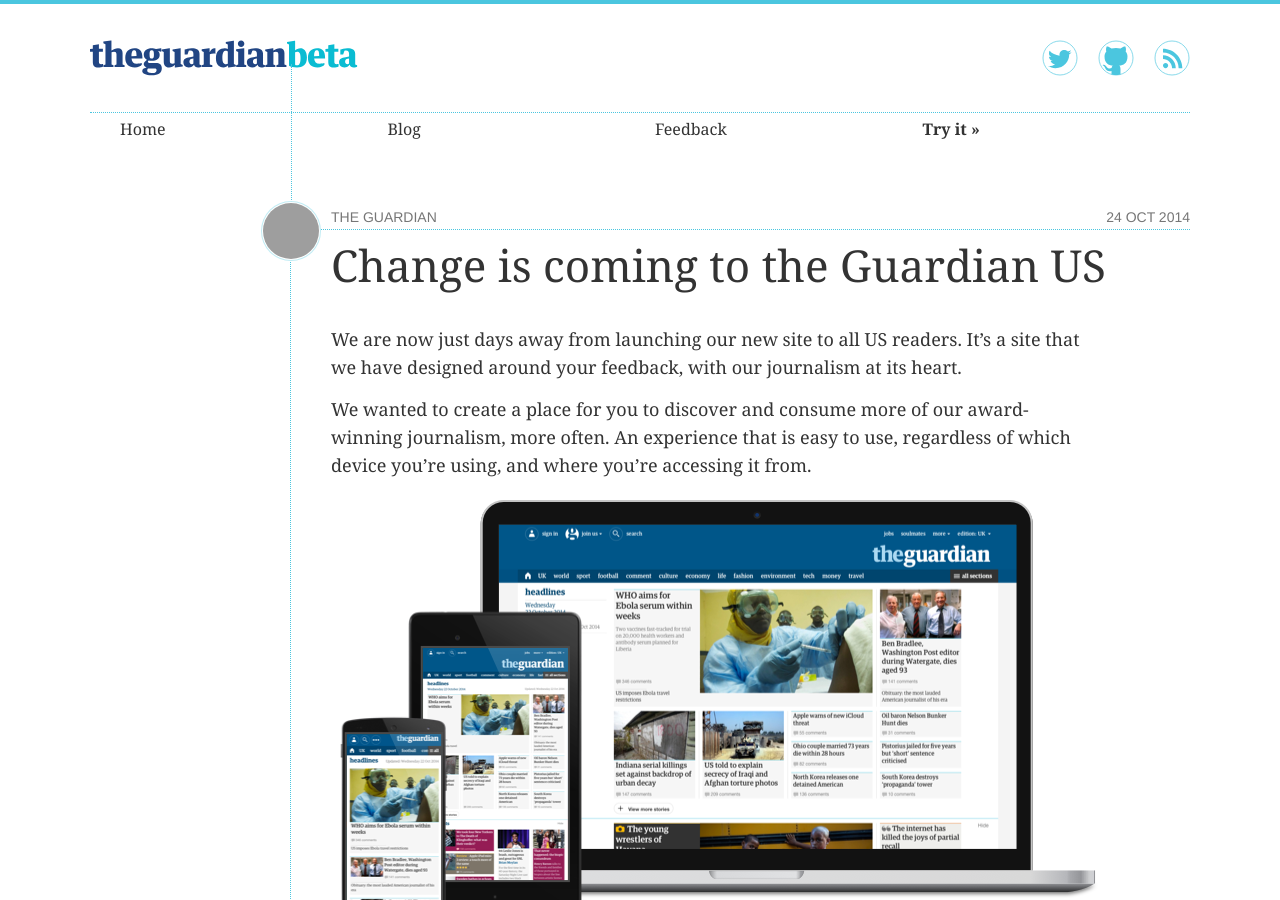
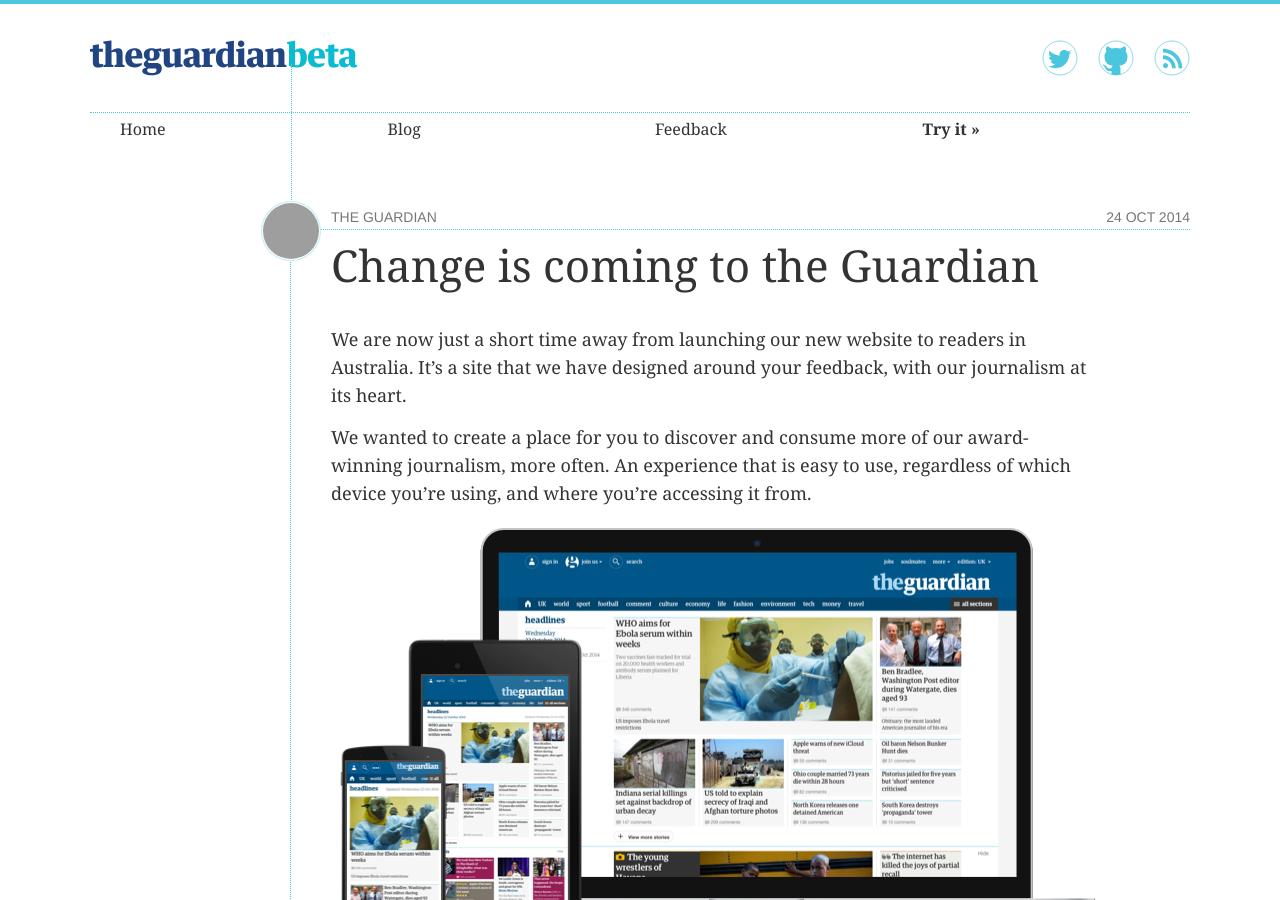
Before and after one commit to guardian/next, a Jekyll site: the page built from jekyll/_posts/2014-10-24-us-update.md, in a window 1280 px wide and 900 px high. Built offline with Jekyll 4.4.1, drawn with Linux system fonts in a browser that asks for light colours; some web fonts are replaced; Markdown is read by kramdown in place of the engine named in the settings; grey boxes are pictures that could not be loaded.

Commit message:
update us launch post for australia

```diff
--- a/jekyll/_posts/2014-10-24-us-update.md
+++ b/jekyll/_posts/2014-10-24-us-update.md
@@ -1,11 +1,11 @@
 ---
 layout: article
-title: Change is coming to the Guardian US
+title: Change is coming to the Guardian
 author: guardian
 summary: "Designed around your feedback, with our journalism at its heart."
 ---
 
-We are now just days away from launching our new site to all US readers. It's a site that we have designed around your feedback, with our journalism at its heart.
+We are now just a short time away from launching our new website to readers in Australia. It's a site that we have designed around your feedback, with our journalism at its heart.
 
 We wanted to create a place for you to discover and consume more of our award-winning journalism, more often. An experience that is easy to use, regardless of which device you’re using, and where you’re accessing it from.
 <img src="/assets/images/devices_1.png" style="margin:20px 0;" />
@@ -26,4 +26,4 @@
 
 The navigation is now much more consistent across the site. It’s much more focussed, making it easier to learn and find the common sections. We have allowed you to jump to any section from any page from the 'all sections' list.
 
-We’re really proud of the new site and we hope you like it. Please leave your thoughts and comments on our [feedback form](https://www.surveymonkey.com/s/theguardian-us-edition-feedback).
+We’re really proud of the new site and we hope you like it. Please leave your thoughts and comments on our [feedback form](https://www.surveymonkey.com/s/theguardian-au-edition-feedback).
```
